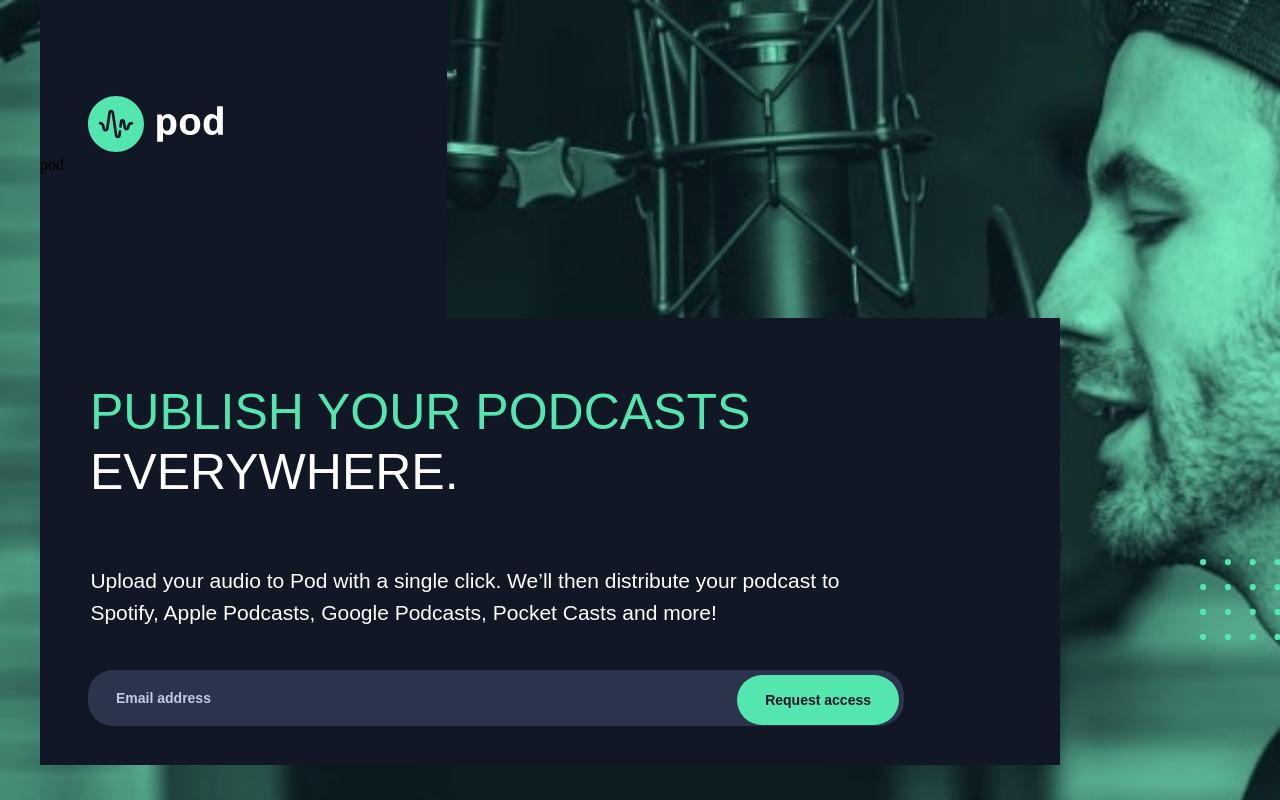
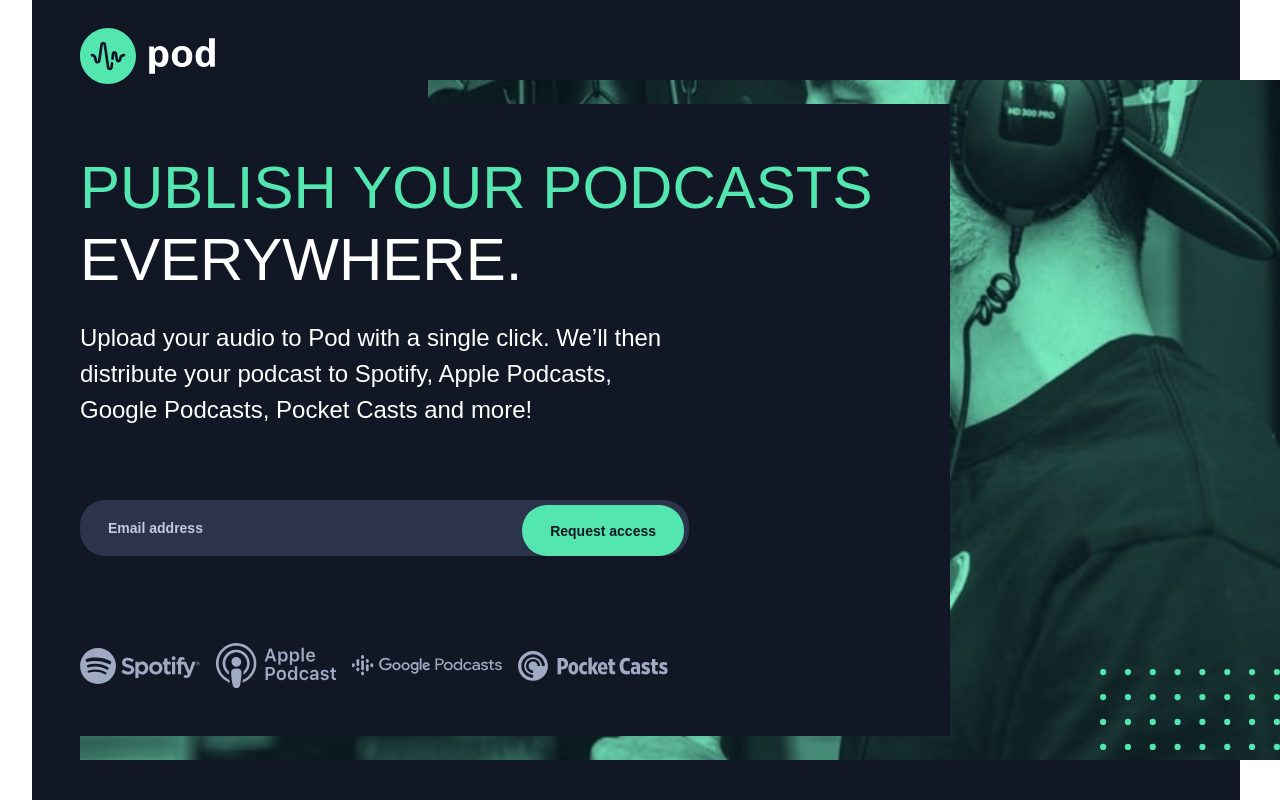
Before and after one commit to ArekR93/pod_request_landingpage, a plain HTML site: page index.html in a window 1280 px wide. Drawn offline with Linux system fonts and the light colour scheme; a web font is replaced by a local one.

Commit message:
fixed html structure, fixed tablet version view, finished desktop version

```diff
--- a/index.html
+++ b/index.html
@@ -18,13 +18,12 @@
       <div class="content-box">
         <div class="logo">
           <img src="./assets/desktop/logo.svg" alt="">
-        <p class="logo-text">pod</p>
+          <!-- <p class="logo-text">pod</p> -->
         </div>
-      <div class="text-content">
+        <div class="main-content">
           <h1 class="text-title">Publish your podcasts <span class="title-white">everywhere.</span></h1>
           <p class="text-paragraph"> Upload your audio to Pod with a single click. We’ll then distribute your podcast to Spotify,
             Apple Podcasts, Google Podcasts, Pocket Casts and more!</p>
-      </div>
             <div class="sm-box">
               <img class="sm-icon sm-icon-spotify" src="./assets/desktop/spotify.svg" alt="">
               <img class="sm-icon sm-icon-apple" src="./assets/desktop/apple-podcast.svg" alt="">
@@ -39,12 +38,15 @@
               </div>
             </form>
           </div>
+          <div class="tablet-pattern"></div>
+          <img class="tablet-pattern-decoration" src="./assets/desktop/bg-pattern-dots.svg" alt="">
+    </div>
     </div>
 
     <div class="shadow"></div>
     <img class="mobile-pattern" src="./assets/mobile/image-host.jpg" alt="">
-    <img class="tablet-pattern" src="./assets/desktop/image-host.jpg" alt="">
-    <img class="tablet-pattern-decoration" src="./assets/desktop/bg-pattern-dots.svg" alt="">
+
+
   </main>
 
 
--- a/sass/main.scss
+++ b/sass/main.scss
@@ -71,7 +71,7 @@
         .logo{
             margin-top: 6em;
         }
-        .text-content{
+        .main-content{
             margin-top: 1em;
             margin-bottom: 4em;
             .text-title{
@@ -169,13 +169,19 @@
             display: block;
         }
         .tablet-pattern{
+            background-image: url(../assets/desktop/image-host.jpg);
+            width: 100%;
+            height: 85%;
+            background-size:contain;
+            background-position: right;
+            background-repeat: no-repeat;
             position: absolute;
             top: 0;
-            width: 150%;
+            z-index: 0;
         }
         .tablet-pattern-decoration{
             position: absolute;
-            bottom: 160px;
+            bottom: 110px;
             right: -100px;
             width: 180px;
             z-index: 1;
@@ -193,47 +199,42 @@
             height: 100vh;
             align-items: flex-start;
             justify-content: flex-start;
+            padding-left: 3em;
             .logo{
                 background-color: $blue950;
                 margin-top: 0em;
-                padding-top: 6em;
-                padding-right: 14em;
-                padding-bottom: 11em;
+                width: 30%;
+                height: 35%;
                 z-index: 1;
-                img{
-                    margin-left: 3em;
-                }
+                display: flex;
+                align-items: center;
+                justify-content: flex-start;
             }
-            .text-content{
+            .main-content{
+                padding-top: 3em;
                 background-color: $blue950;
-                margin-top: -2em;
-                padding-top: 4em;
-                margin-bottom: 4em;
-                width: 85%;
+                width: 75%;
                 z-index: 1;
+                display: flex;
+                flex-direction: column;
 
                 .text-title{
                     font-size: 50px;
                     text-align: left;
-                    margin-left: 1em;
-                    .title-white{
-                        color:$white;
-                    }
+                    margin-left: 0;
+
                 }
                 .text-paragraph{
-                    width: 80%;
-                    margin-top: 3em;
-                    font-size: 21px;
+                    width: 82%;
+                    margin-top: 1em;
+                    font-size: 18px;
                     text-align: left;
-                    margin-left: 2.4em;
                     margin-bottom: 2em;
 
                 }
             }
             .sm-box{
-                width: 80%;
                 justify-content: flex-start;
-                margin-left: 3em;
                 margin-bottom: 5em;
                 order: 1;
                 .sm-icon{
@@ -254,20 +255,16 @@
 
             }
             form{
-                margin-top: -6em;
-                padding-top: 2em;
-                padding-bottom: 2em;
                 background: $blue950;
                 z-index: 1;
-                width: 85%;
+
                 .input-box{
                     display: flex;
                     flex-direction: row;
-                    flex-wrap: wrap;
                     align-items: center;
                     width: 80%;
-                    margin-left: 3em;
                     position: relative;
+                    margin-bottom: 3em;
                     .input-mail{
                         width: 100%;
                     }
@@ -289,3 +286,94 @@
         }
     }
 }
+
+
+@media (min-width:1200px){
+    main{
+        .tablet-pattern, .tablet-pattern-decoration{
+            display: block;
+        }
+        .tablet-pattern{
+            margin-top: 5em;
+            width: 100%;
+            background-position: left;
+            background-size: cover;
+        }
+        .tablet-pattern-decoration{
+            position: absolute;
+            bottom: 50px;
+            right: 0px;
+        }
+
+        .content-box{
+            display: flex;
+            margin-left: -.5em;
+            .main-content{
+                margin-top: -.5em;
+
+                .text-title{
+                    font-size: 60px;
+
+                }
+                .text-paragraph{
+                    width: 68%;
+                    margin-top: 1em;
+                    font-size: 24px;
+                    text-align: left;
+                    margin-bottom: 3em;
+
+                }
+            }
+            .sm-box{
+                justify-content: flex-start;
+                margin-bottom: 3em;
+                order: 1;
+                .sm-icon{
+                    margin-right: 1em;
+                }
+                .sm-icon-spotify{
+                    width: 120px;
+                }
+                .sm-icon-apple{
+                    width: 120px;
+                }
+                .sm-icon-google{
+                    width: 150px;
+                }
+                .sm-icon-pocket{
+                    width: 150px;
+                }
+
+            }
+            form{
+                background: $blue950;
+                z-index: 1;
+
+                .input-box{
+                    display: flex;
+                    flex-direction: row;
+                    align-items: center;
+                    width: 70%;
+                    position: relative;
+                    margin-bottom: 5em;
+                    .input-mail{
+                        width: 100%;
+                    }
+
+
+                    .input-btn{
+                        position: absolute;
+                        right: 5px;
+                        top: 5px;
+
+
+                    }
+                    .error-state{
+                        margin-left: 2em;
+                    }
+
+                }
+            }
+        }
+    }
+}
```
Also changed, not shown: css/main.css, 1 other file. Lines whose indentation alone changed are shown as unchanged.
